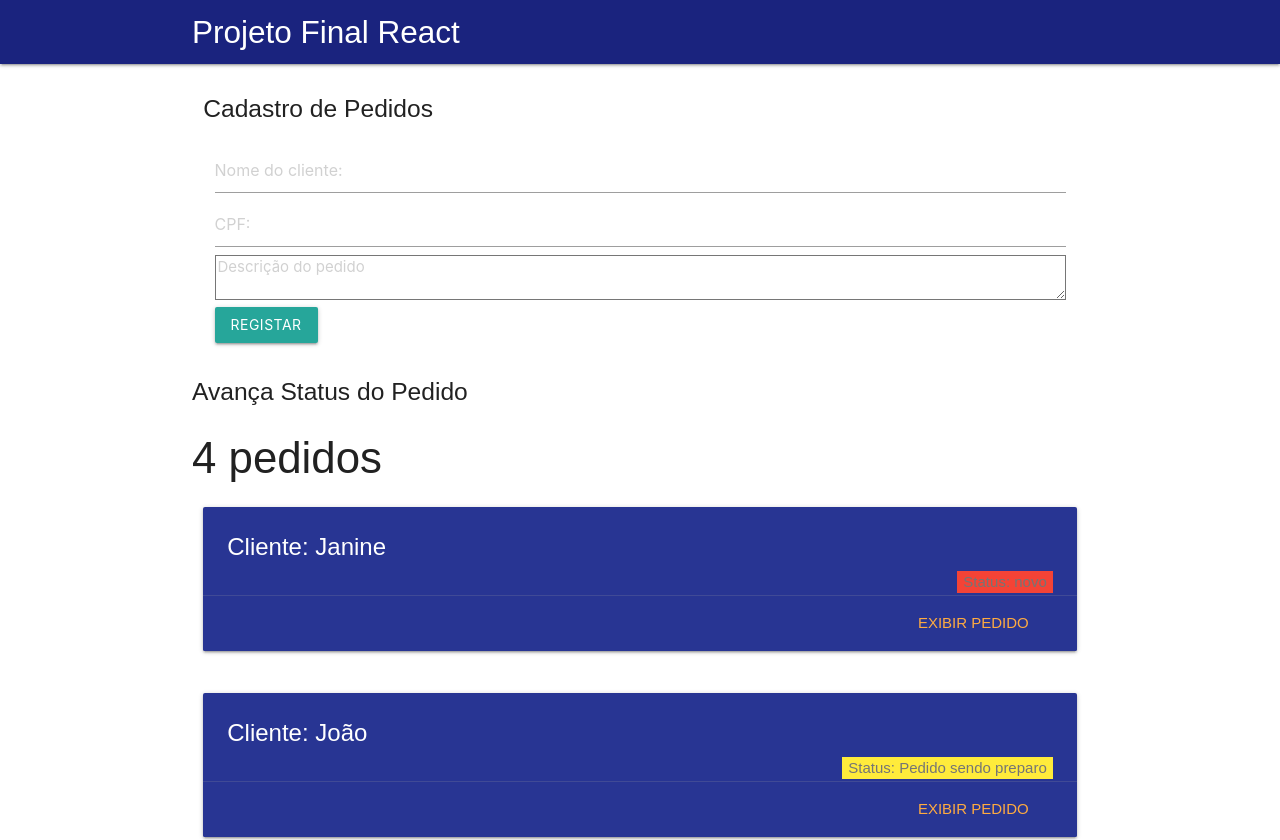
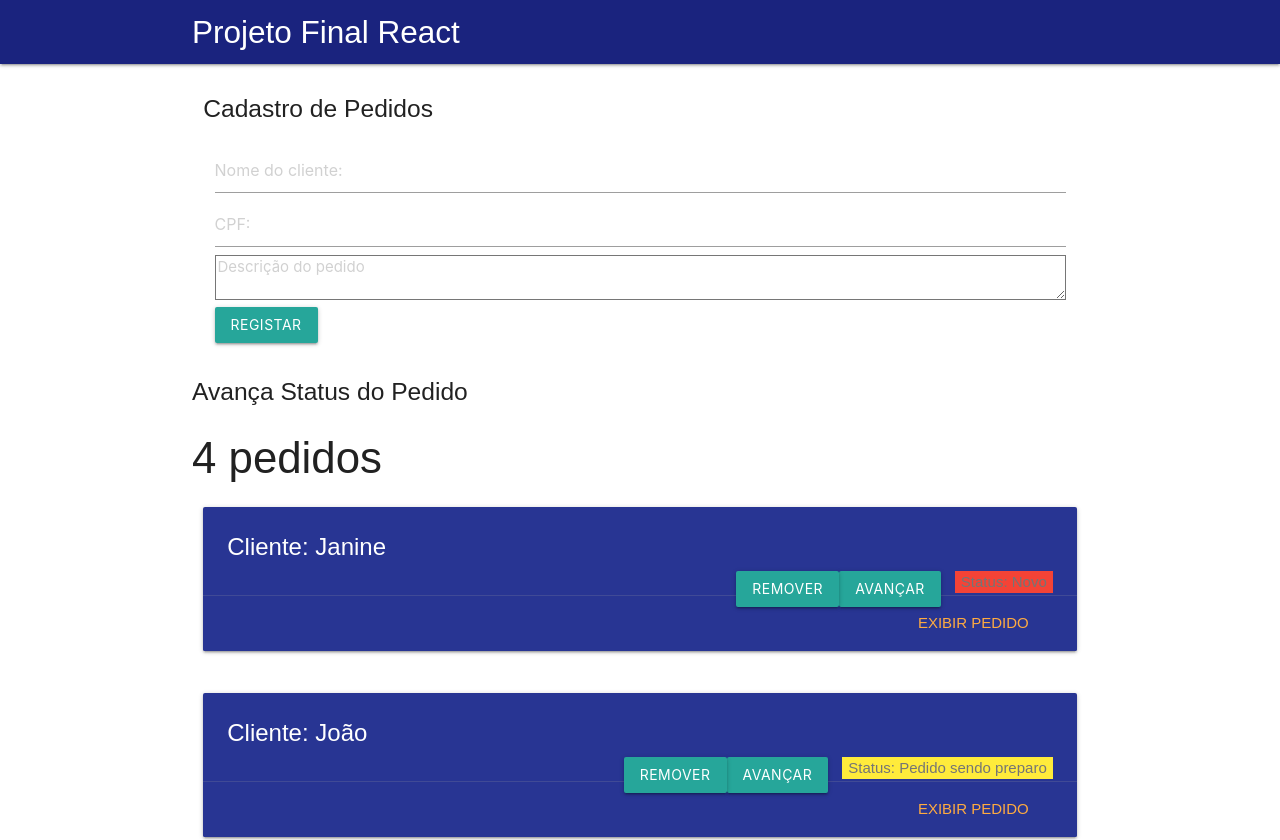
Before and after one commit to JanineFreitas/CrudReact, a React (Create React App) app: page / in a window 1280 px wide. Shown: the top 840 px of the page. Built offline with nearby package versions, Linux system fonts and the light colour scheme; data requests are answered from the project's data file; the HTML template or start-up script is replaced by a standard one.

Commit message:
avanço no pedido

```diff
--- a/src/AvancarStatusPedido.js
+++ b/src/AvancarStatusPedido.js
@@ -1,11 +1,7 @@
 import React, { Component } from 'react'
 
 const INITIAL_STATE = {
-  id:0,
-  nome:'',
-  cpf:'',
-  descricao:'',
-  status:'Novo'
+
 }
 
 export default class AvancarStatusPedido extends Component {
--- a/src/CadastroPedidos.js
+++ b/src/CadastroPedidos.js
@@ -5,6 +5,7 @@ const INITIAL_STATE = {
   descricao:'',
   cpf:'',
   status:'Novo',
+  dataHora: new Date(),
   id: 0
 }
 
--- a/src/Pedido.js
+++ b/src/Pedido.js
@@ -1,32 +1,67 @@
 import React, { Component } from 'react'
 import axios from 'axios';
-const API_URL = 'http://localhost:3000/pedidos'
 
 export default class Pedido extends Component {
   constructor(props) {
     super(props)
     this.state = {
       exibirPedido: false,
-      pedidos: [{}]
+      pedidos: [{
+        nome:'',
+        descricao:'',
+        cpf:'',
+        status:'Novo',
+        dataHora: new Date(),
+        id: 0
+      }]
     }
+    this._atualizarPedido = this._atualizarPedido.bind(this);
+    this._excluirPedido = this._excluirPedido.bind(this);
+  }
+
+  _atualizarPedido(pedido){
+    console.log(pedido.status);
+    var status = pedido.status;
+    if(pedido.status==='Novo'){
+      status = 'Pedido sendo preparo';
+    } else if(pedido.status === 'Pedido sendo preparo'){
+      status = 'Pedido em conferência';
+    } else if(pedido.status === 'Pedido em conferência'){
+      status = 'Pronto para pagamento';
+    } else if(pedido.status === 'Pronto para pagamento'){
+      status = pedido.status;
+    }
+    var p = {
+      "nome": pedido.nome,
+      "descricao": pedido.descricao,
+      "cpf": pedido.cpf,
+      "status" : status,
+      "dataHora" : pedido.dataHora,
+      "id": pedido.id
+    };
+    this.props.atualizarPedido(p);
+    this._buscarPedidos();
   }
 
   _handleClick = (event) => {
     event.preventDefault()
-
     this.setState({
       exibirPedido: !this.state.exibirPedido
     })
   }
 
   _excluirPedido(pedido) {
-    console.log(pedido.id);
     this.props.excluirPedido(pedido);
+    this._buscarPedidos();
+  }
+
+  _buscarPedidos(){
+    //this.props.buscarPedidos();
   }
 
   _cor(pedido){
     let cor = 'badge white'
-    if(pedido.status==='novo'){
+    if(pedido.status==='Novo'){
       cor = 'badge red';
     } else if(pedido.status === 'Pedido sendo preparo'){
       cor = 'badge yellow';
@@ -37,6 +72,19 @@ export default class Pedido extends Component {
     }
     return cor;
   }
+
+  _tempoPercorrido(pedido){
+    const dataInicio = pedido.dataHora;
+    const agora = new Date();
+    const diffMilissegundos = agora - dataInicio;
+    const diffSegundos = diffMilissegundos / 1000;
+    const diffMinutos = diffSegundos / 60;
+    console.log(dataInicio);
+    console.log(agora);
+    console.log("diffMilissegundos " +diffMilissegundos);
+    return dataInicio;
+  }
+
   render() {
     const {pedido} = this.props
 
@@ -49,19 +97,23 @@ export default class Pedido extends Component {
           <div className="card-content white-text">
             <span className="card-title">Cliente: {pedido.nome}</span>
             <span className={this._cor(pedido)}>Status: {pedido.status}</span>
-
-
+            <button id="bt1" className="right btn waves-effect waves-light"
+                  onClick={(e) => this._atualizarPedido(pedido, e)}
+                  type="submit">Avançar
+            </button>
+            <button className="right btn waves-effect waves-light"
+                  onClick={(e) => this._excluirPedido(pedido, e)}
+                  type="submit">Remover
+            </button>
 
             {this.state.exibirPedido ? (
               <div className="card-action">
                 <p>
                   Descrição: {pedido.descricao} |
                   CPF: {pedido.cpf} |
+                  Tempo: {this._tempoPercorrido(pedido)}min
                 </p>
-                <button className="right btn waves-effect waves-light"
-                      onClick={this._excluirPedido(pedido)}
-                      type="submit">Remover
-                </button>
+
               </div>
               ) : ("")
             }
@@ -73,7 +125,6 @@ export default class Pedido extends Component {
         </div>
       </div>
     </div>
-
     )
   }
 }
--- a/src/Taskboard.js
+++ b/src/Taskboard.js
@@ -9,6 +9,7 @@ export default class Taskboard extends Component {
 
   constructor(props) {
     super(props)
+
     this.state = {
       carregando: false,
       pedidos: [{
@@ -16,6 +17,7 @@ export default class Taskboard extends Component {
         descricao:'',
         cpf:'',
         status:'Novo',
+        dataHora: new Date(),
         id: 0
       }]
     }
@@ -25,10 +27,12 @@ export default class Taskboard extends Component {
     this._buscarPedidos();
   }
 
-  _buscarPedidos() {
-      axios.get(API_URL).then(response => {
-        this.setState({pedidos: response.data})
-      })
+  _buscarPedidos = event => {
+    let data;
+    axios.get(API_URL).then(response => {
+      data = response.data;
+      this.setState({pedidos: data});
+    })
   }
 
   _getTitulo(total) {
@@ -43,18 +47,42 @@ export default class Taskboard extends Component {
 
   _listPedidos(pedidos) {
     return pedidos.map((pedido) =>
-      <Pedido key={pedido.id} pedido={pedido} excluirPedido={this._excluirPedido} />
+      <Pedido key={pedido.id} pedido={pedido}
+        excluirPedido={this._excluirPedido}
+        atualizarPedido={this._atualizarPedido}
+        buscarPedidos={this._buscarPedidos}/>
     );
   }
 
   _adicionarPedido(pedido)  {
     axios.post(API_URL, pedido)
-      .then(resp => this._buscarPedidos )
+      .then( response => {
+        console.log(response.data);
+      })
+      .catch( error => {
+        console.log(error);
+      });
   }
 
   _excluirPedido(pedido) {
     axios.delete(API_URL+'/'+pedido.id)
-      .then(resp => this._buscarPedidos )
+      .then( response => {
+        console.log(response.data);
+      })
+      .catch( error => {
+        console.log(error);
+      });
+  }
+
+  _atualizarPedido(pedido){
+    console.log(pedido.status);
+    axios.put(API_URL+'/'+pedido.id, pedido)
+      .then( response => {
+        console.log(response.data);
+      })
+      .catch( error => {
+        console.log(error);
+      });
   }
 
   render() {
--- a/temp/db.json
+++ b/temp/db.json
@@ -4,7 +4,8 @@
       "nome": "Janine",
       "descricao": "Quero um chocolate",
       "cpf": "05189663306",
-      "status" : "novo",
+      "status" : "Novo",
+      "dataHora" : "2018-11-17T00:13:46.698Z",
       "id": 1
     },
     {
@@ -12,6 +13,7 @@
       "descricao": "Quero um bolo",
       "cpf": "05189663305",
       "status" : "Pedido sendo preparo",
+      "dataHora" : "2018-11-17T00:13:46.698Z",
       "id": 2
     },
     {
@@ -19,6 +21,7 @@
       "descricao": "Quero um limão",
       "cpf": "05189663304",
       "status" : "Pedido em conferência",
+      "dataHora" : "2018-11-17T00:13:46.698Z",
       "id": 3
     },
     {
@@ -26,6 +29,7 @@
       "descricao": "teste",
       "cpf": "05189663303",
       "status" : "Pronto para pagamento",
+      "dataHora" : "2018-11-17T00:13:46.698Z",
       "id": 4
     }
   ]
```
